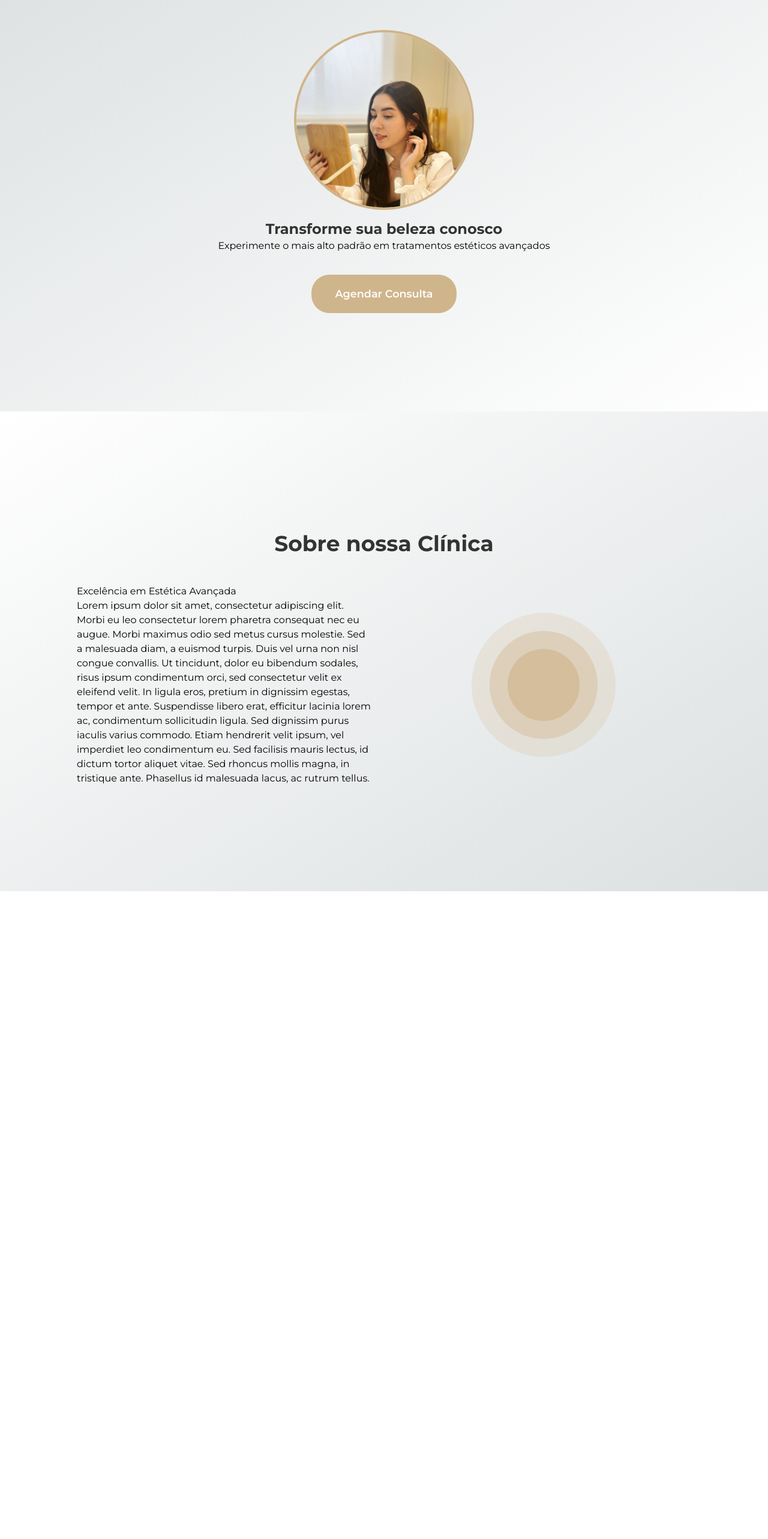
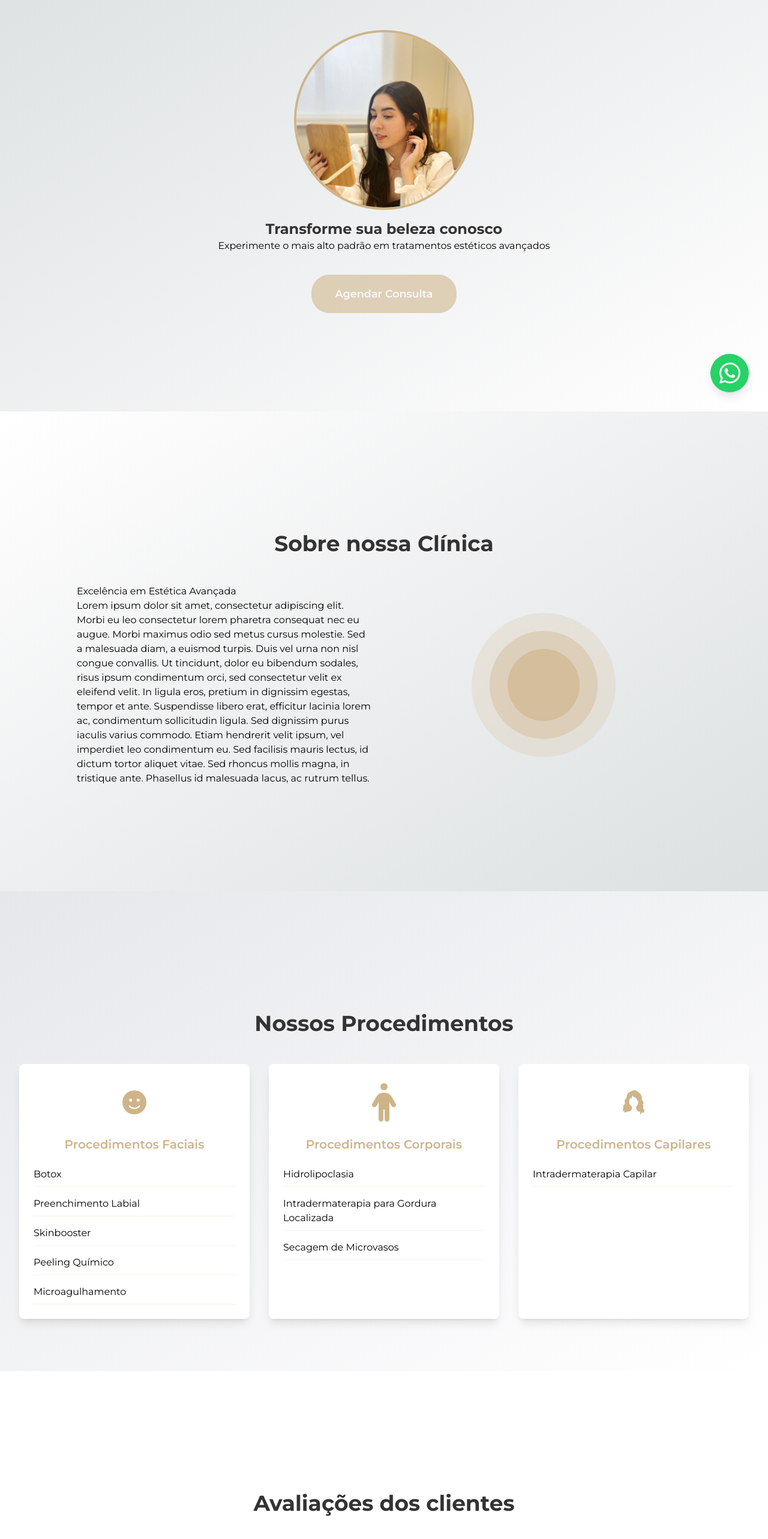
Before and after one commit to brubribeiro/milabarreto.web.react.landing-page, a Next.js app: page / in a window 1280 px wide. Shown: the part 114-2680 px from the top of the page at 60% size. Before the commit the page ends 1600 px from the top, so only its background shows below. Built offline with nearby package versions, Linux system fonts and the light colour scheme.

Commit message:
feature(page): added new structure

```diff
--- a/src/app/page.tsx
+++ b/src/app/page.tsx
@@ -1,13 +1,25 @@
 import { AboutUs } from '@/app/sections/about-us/about-us';
 import { Welcome } from '@/app/sections/welcome/welcome';
+import { Location } from '@/app/sections/location/location';
 import { Navbar } from './components/navbar/navbar';
+import { WhatsAppFloat } from './components/whatsapp-float/whatsapp-float';
+import { Footer } from './sections/footer/footer';
+import { Ratings } from './sections/ratings/ratings';
+import { Procedures } from './sections/procedures/procedures';
+import { Contact } from './sections/contact/contact';
 
 export default function Home() {
   return (
     <>
+      <WhatsAppFloat />
       <Navbar />
       <Welcome/>
       <AboutUs/>
+      <Procedures />
+      <Ratings/>
+      <Location />
+      <Contact />
+      <Footer />
     </>
   );
 }
```
Also changed, not shown: public/whatsapp_contact.svg (added).
